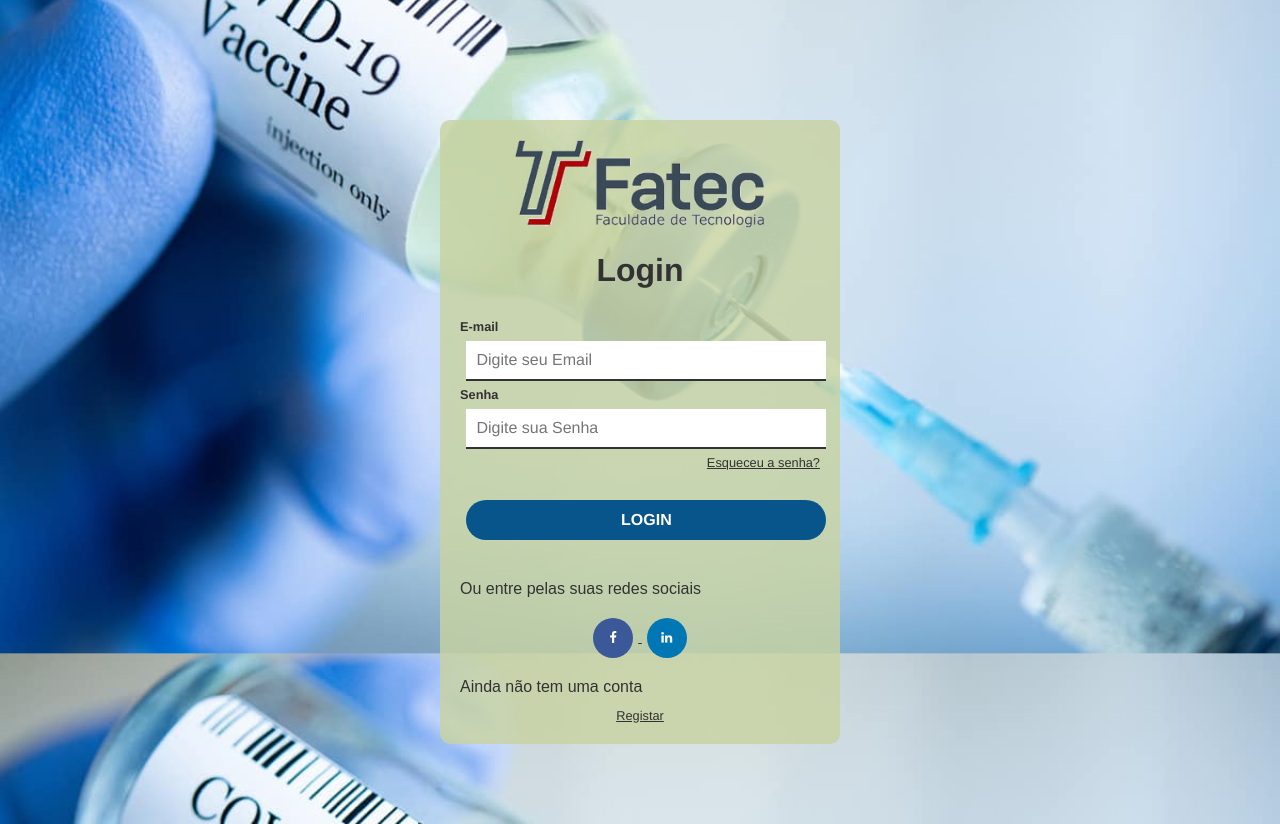
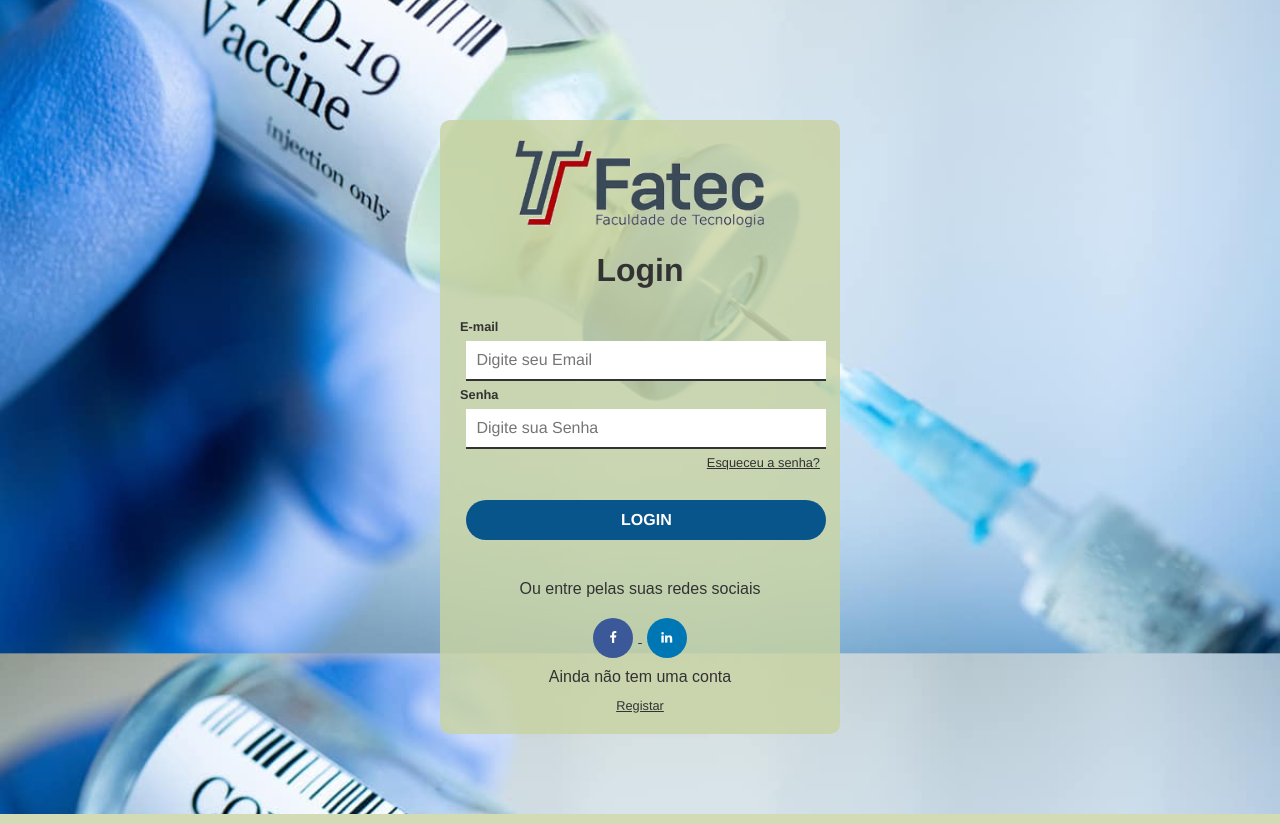
Before and after one commit to GustavoMarcello/VacinasNava, a plain HTML site: page VacinasNava-main/TelaLogin/TelaLogin.html in a window 1280 px wide. Drawn offline with Linux system fonts and the light colour scheme; files whose address does not match are found by name.

Commit message:
ajustes css
alterando alguns alinhamentos de parágrafos

```diff
--- a/VacinasNava-main/TelaLogin/CSS/styles.css
+++ b/VacinasNava-main/TelaLogin/CSS/styles.css
@@ -100,8 +100,9 @@ input[type="submit"]:hover {
 
 /*redes sociais*/
 
-#social-container, #social-container p {
+#register-container p, #social-container p {
     margin-bottom: 20px;
+    text-align: center;
 }
 
 #social-container i {
@@ -112,6 +113,7 @@ input[type="submit"]:hover {
     color: #fff;
     margin: 0 5px;
     cursor: pointer;
+
 }
 
 .fa-facebook-f {
@@ -123,7 +125,7 @@ input[type="submit"]:hover {
 }
 
 #register-container p {
-    margin-bottom: 10px;
+    margin: 10px;
 }
 
 * {
@@ -136,7 +138,6 @@ input[type="submit"]:hover {
 }
 
 body {
-    background-image;
     background-size: cover;
    background-position-y: -200px;
 }
@@ -154,7 +155,7 @@ a:hover {
     color: #08558b;
 }
 
-input,{
+input{
     border-bottom: 2px solid #323232;
     padding: 10px;
     font-size: 1rem;
```
